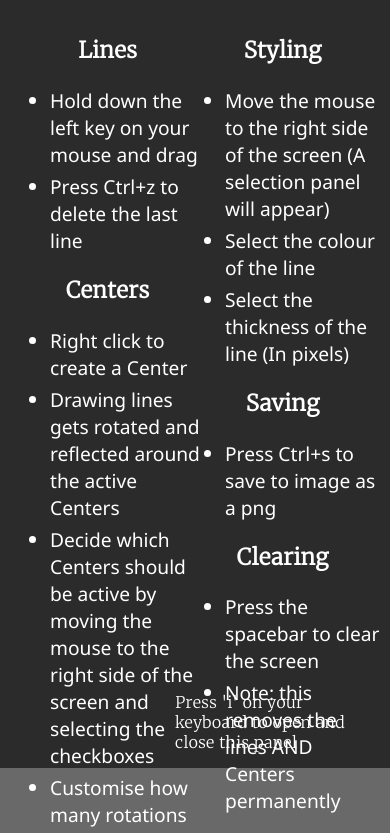
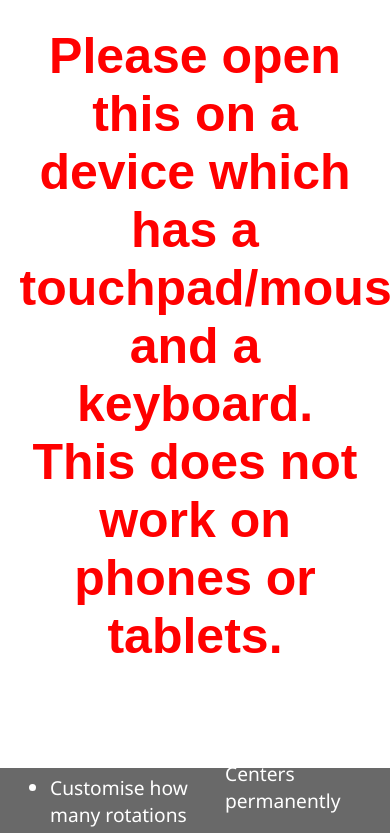
Before and after one commit to Kotuseid/Art-Arabesque, a plain HTML site: page index.html in a window 390 px wide. Shown: the part 76-909 px from the top of the page. Drawn offline with Linux system fonts and the light colour scheme.

Commit message:
Stopping phone and tablet users

```diff
--- a/index.html
+++ b/index.html
@@ -64,6 +64,10 @@
         </div>
     </div>
 
+    <div id="deviceBlock">
+        <h1 id="redText">Please open this on a device which has a touchpad/mouse and a keyboard. This does not work on phones or tablets.</h1>
+    </div>
+
     <script src="center.js"></script>
     <script src="line.js"></script>
     <script src="main.js"></script>
--- a/style.css
+++ b/style.css
@@ -181,3 +181,34 @@ li {
     bottom: 0;
     right: 20px;
 }
+
+#deviceBlock {
+    display: flex;
+    position: absolute;
+    width: 100vw;
+    height: 100vh;
+    background-color: white;
+    justify-content: center;
+    align-items: center;
+    transition: ease;
+    transition-duration: 1s;
+}
+
+#redText {
+    font-size: 50px;
+    color: red;
+    font-family: "Segoe UI Ultrabold", sans-serif;
+    max-width: 90vw;
+}
+
+@media only screen and (max-width: 800px) {
+    #deviceBlock {
+        top: 0;
+    }
+}
+
+@media only screen and (min-width: 800px) {
+    #deviceBlock {
+        top: 100%;
+    }
+}
```
